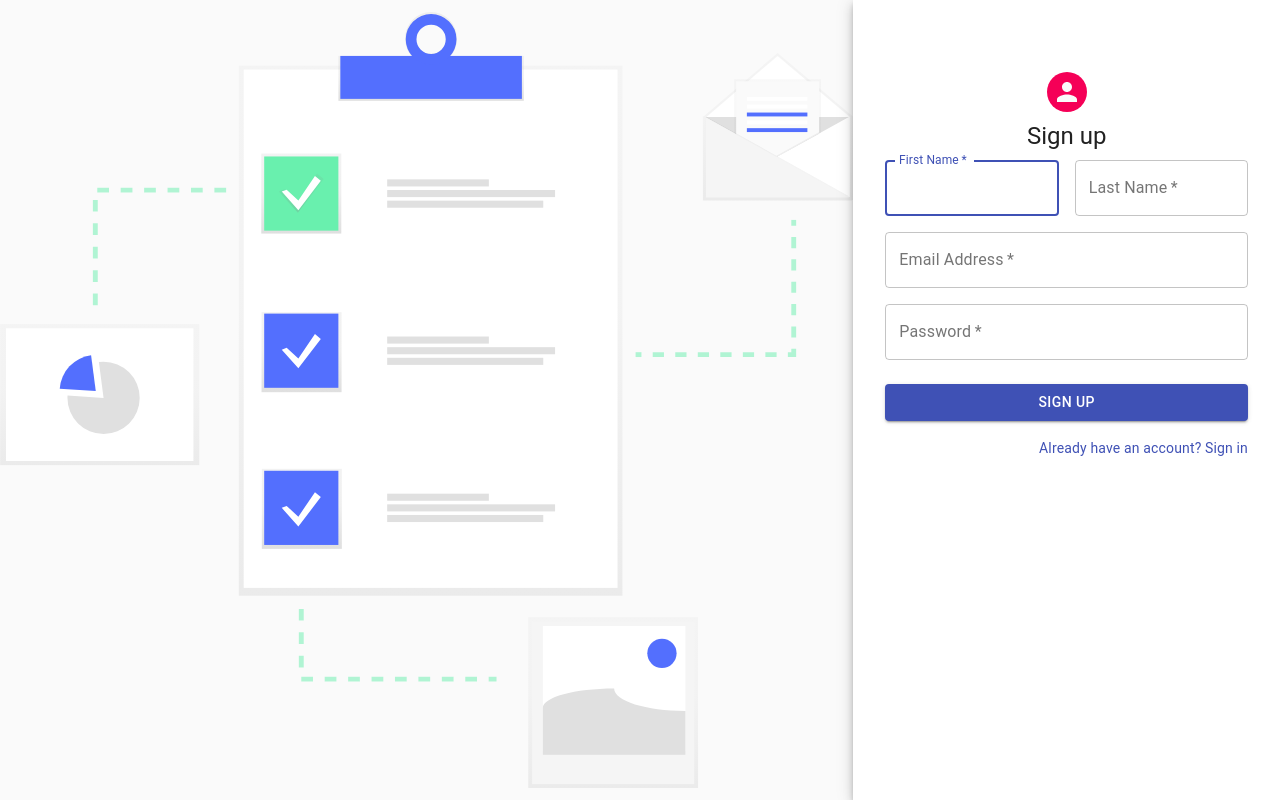
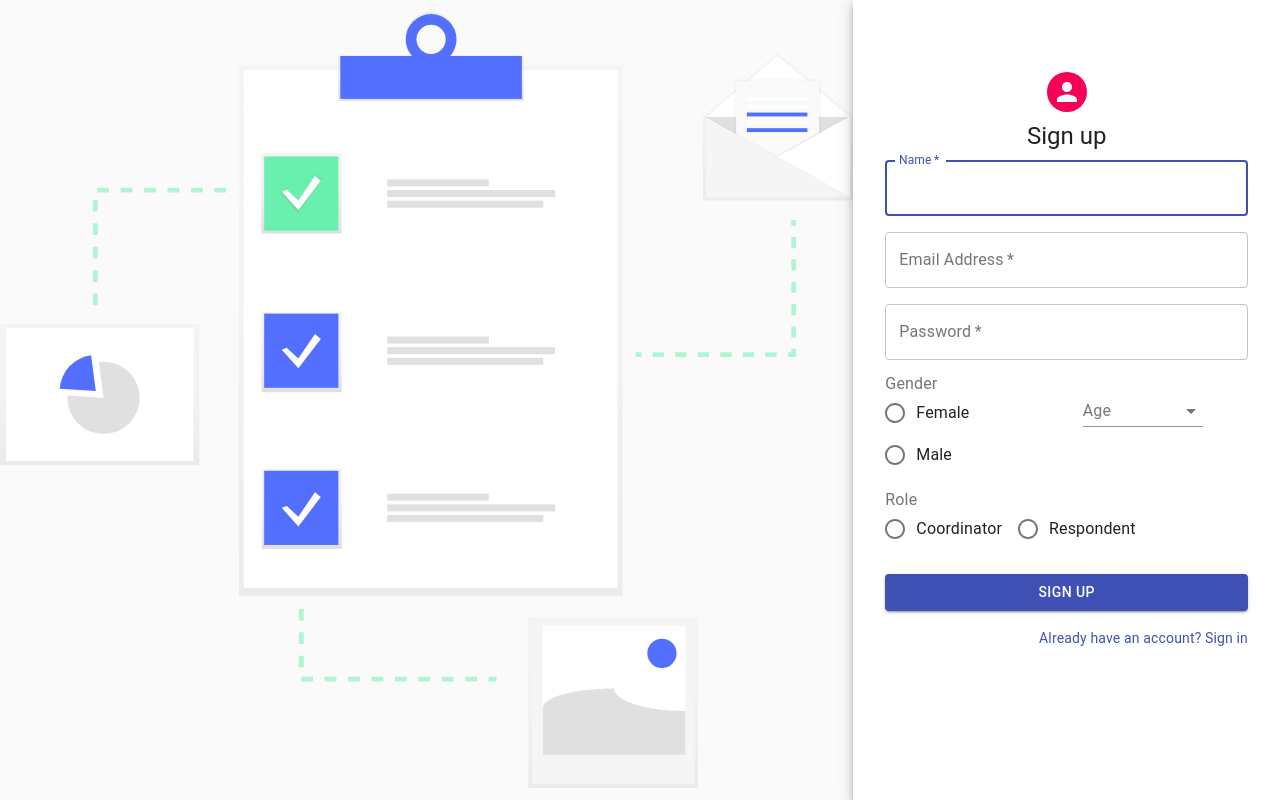
Before and after one commit to nurul3101/survey-planet, a React (Create React App) app in the folder frontend/: page / in a window 1280 px wide. Both pictures are taken after typing "name@example.com", "Sample123" into the empty fields and a click on the button "Don't have an account? Sign Up". Built offline with nearby package versions, Linux system fonts and the light colour scheme.

Commit message:
Integrated inputs in signup form

```diff
--- a/frontend/src/containers/signup/index.js
+++ b/frontend/src/containers/signup/index.js
@@ -10,6 +10,13 @@ import Paper from '@material-ui/core/Paper'
 import Box from '@material-ui/core/Box'
 import Grid from '@material-ui/core/Grid'
 import Typography from '@material-ui/core/Typography'
+import Radio from '@material-ui/core/Radio'
+import RadioGroup from '@material-ui/core/RadioGroup'
+import FormControl from '@material-ui/core/FormControl'
+import FormLabel from '@material-ui/core/FormLabel'
+import InputLabel from '@material-ui/core/InputLabel'
+import MenuItem from '@material-ui/core/MenuItem'
+import Select from '@material-ui/core/Select'
 import { makeStyles } from '@material-ui/core/styles'
 
 import SurveyHeroImage from '../../assets/survey.svg'
@@ -45,6 +52,11 @@ const useStyles = makeStyles((theme) => ({
   submit: {
     margin: theme.spacing(3, 0, 2),
   },
+  ageSelect: {
+    margin: theme.spacing(1),
+    minWidth: 120,
+    marginTop: '3px',
+  },
 }))
 
 function SignUp() {
@@ -54,7 +66,6 @@ function SignUp() {
   const [selectedMode, setSelectedMode] = useState('signin')
 
   /* Signin State*/
-
   const [signinState, setSigninState] = useState({
     email: '',
     password: '',
@@ -67,18 +78,34 @@ function SignUp() {
     })
   }
 
-  // const handleGenderChange = (event) => {
-  //   setValue(event.target.value)
-  // }
-
   const executeSignIn = (e) => {
     e.preventDefault()
     console.log('Sign In', signinState)
   }
 
+  const [signupState, setSignupState] = useState({
+    name: '',
+    email: '',
+    password: '',
+    gender: '',
+    age: '',
+    userType: '',
+  })
+
+  const handleSignupInput = (e) => {
+    setSignupState({
+      ...signupState,
+      [e.target.name]: e.target.value,
+    })
+  }
+
+  // const handleGenderChange = (event) => {
+  //   setValue(event.target.value)
+  // }
+
   const executeSignUp = (e) => {
     e.preventDefault()
-    console.log('Sign Up')
+    console.log('Sign Up', signupState)
   }
 
   return (
@@ -154,27 +181,18 @@ function SignUp() {
             </Typography>
             <form className={classes.form} noValidate>
               <Grid container spacing={2}>
-                <Grid item xs={12} sm={6}>
+                <Grid item xs={12}>
                   <TextField
-                    autoComplete="fname"
-                    name="firstName"
+                    autoComplete="name"
+                    name="name"
                     variant="outlined"
                     required
                     fullWidth
-                    id="firstName"
-                    label="First Name"
+                    id="name"
+                    label="Name"
                     autoFocus
-                  />
-                </Grid>
-                <Grid item xs={12} sm={6}>
-                  <TextField
-                    variant="outlined"
-                    required
-                    fullWidth
-                    id="lastName"
-                    label="Last Name"
-                    name="lastName"
-                    autoComplete="lname"
+                    value={signupState.name}
+                    onChange={handleSignupInput}
                   />
                 </Grid>
                 <Grid item xs={12}>
@@ -186,6 +204,8 @@ function SignUp() {
                     label="Email Address"
                     name="email"
                     autoComplete="email"
+                    value={signupState.email}
+                    onChange={handleSignupInput}
                   />
                 </Grid>
                 <Grid item xs={12}>
@@ -198,16 +218,19 @@ function SignUp() {
                     type="password"
                     id="password"
                     autoComplete="current-password"
+                    value={signupState.password}
+                    onChange={handleSignupInput}
                   />
                 </Grid>
-                {/* <Grid item xs={12}>
+                <Grid item xs={6}>
                   <FormControl component="fieldset">
                     <FormLabel component="legend">Gender</FormLabel>
                     <RadioGroup
                       aria-label="gender"
-                      name="gender1"
-                      value={value}
-                      onChange={handleGenderChange}
+                      name="gender"
+                      value={signupState.gender}
+                      onChange={handleSignupInput}
+                      style={{ flexDirection: 'row' }}
                     >
                       <FormControlLabel
                         value="female"
@@ -219,20 +242,52 @@ function SignUp() {
                         control={<Radio />}
                         label="Male"
                       />
+                    </RadioGroup>
+                  </FormControl>
+                </Grid>
+                <Grid item xs={6}>
+                  <FormControl
+                    component="fieldset"
+                    className={classes.ageSelect}
+                  >
+                    <InputLabel id="signup-age">Age</InputLabel>
+                    <Select
+                      labelId="signup-age"
+                      id="signup-age-select"
+                      name="age"
+                      value={signupState.age}
+                      onChange={handleSignupInput}
+                      fullWidth
+                    >
+                      <MenuItem value={'less than 18'}>Less than 18</MenuItem>
+                      <MenuItem value={'18 to 50'}>18-50</MenuItem>
+                      <MenuItem value={'more than 50'}>More than 50</MenuItem>
+                    </Select>
+                  </FormControl>
+                </Grid>
+                <Grid item xs={12}>
+                  <FormControl component="fieldset">
+                    <FormLabel component="legend">Role</FormLabel>
+                    <RadioGroup
+                      aria-label="user-type"
+                      name="userType"
+                      value={signupState.userType}
+                      onChange={handleSignupInput}
+                      style={{ flexDirection: 'row' }}
+                    >
                       <FormControlLabel
-                        value="other"
+                        value="coordinator"
                         control={<Radio />}
-                        label="Other"
+                        label="Coordinator"
                       />
                       <FormControlLabel
-                        value="disabled"
-                        disabled
+                        value="respondent"
                         control={<Radio />}
-                        label="(Disabled option)"
+                        label="Respondent"
                       />
                     </RadioGroup>
                   </FormControl>
-                </Grid> */}
+                </Grid>
               </Grid>
               <Button
                 type="submit"
```
